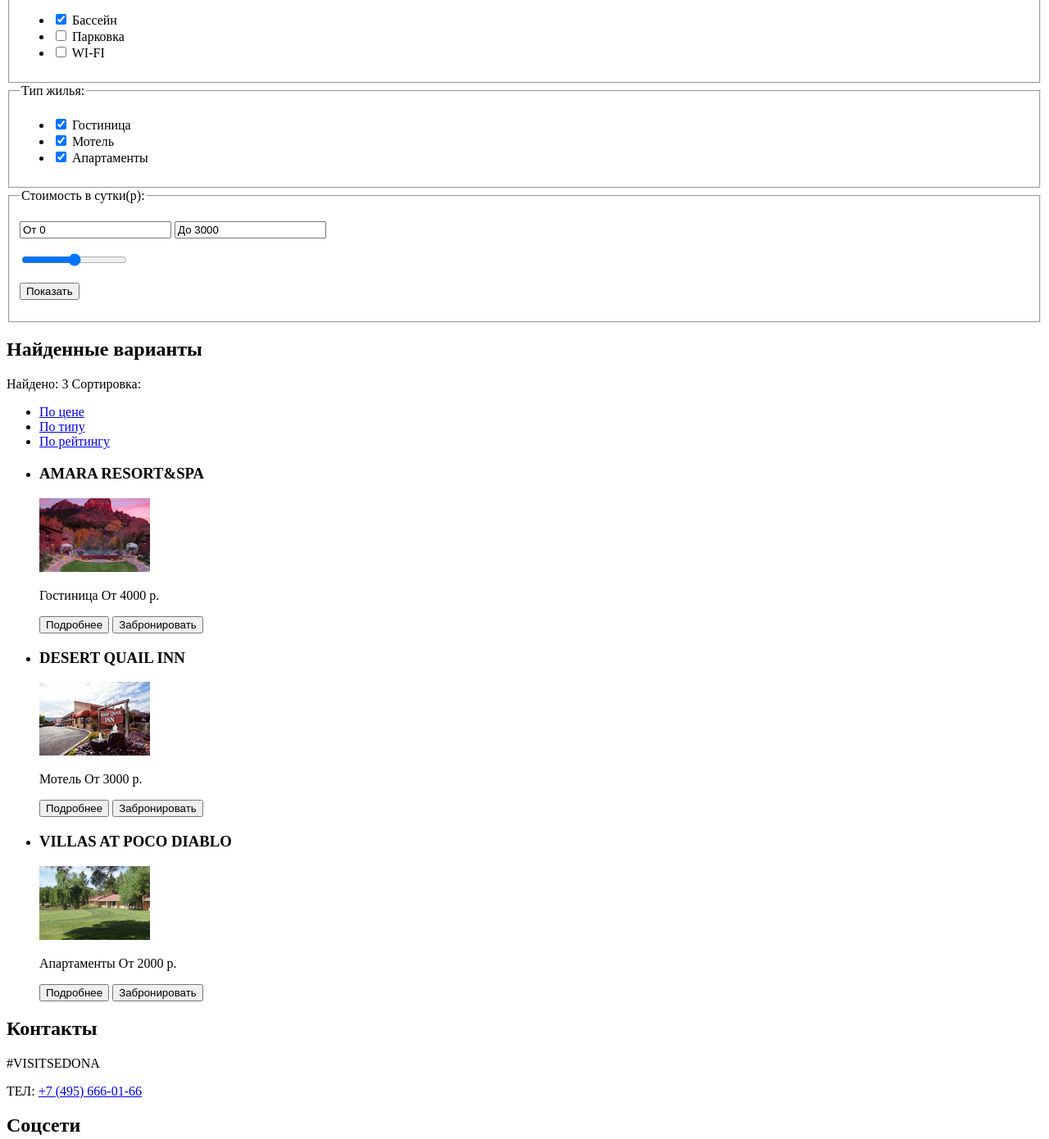
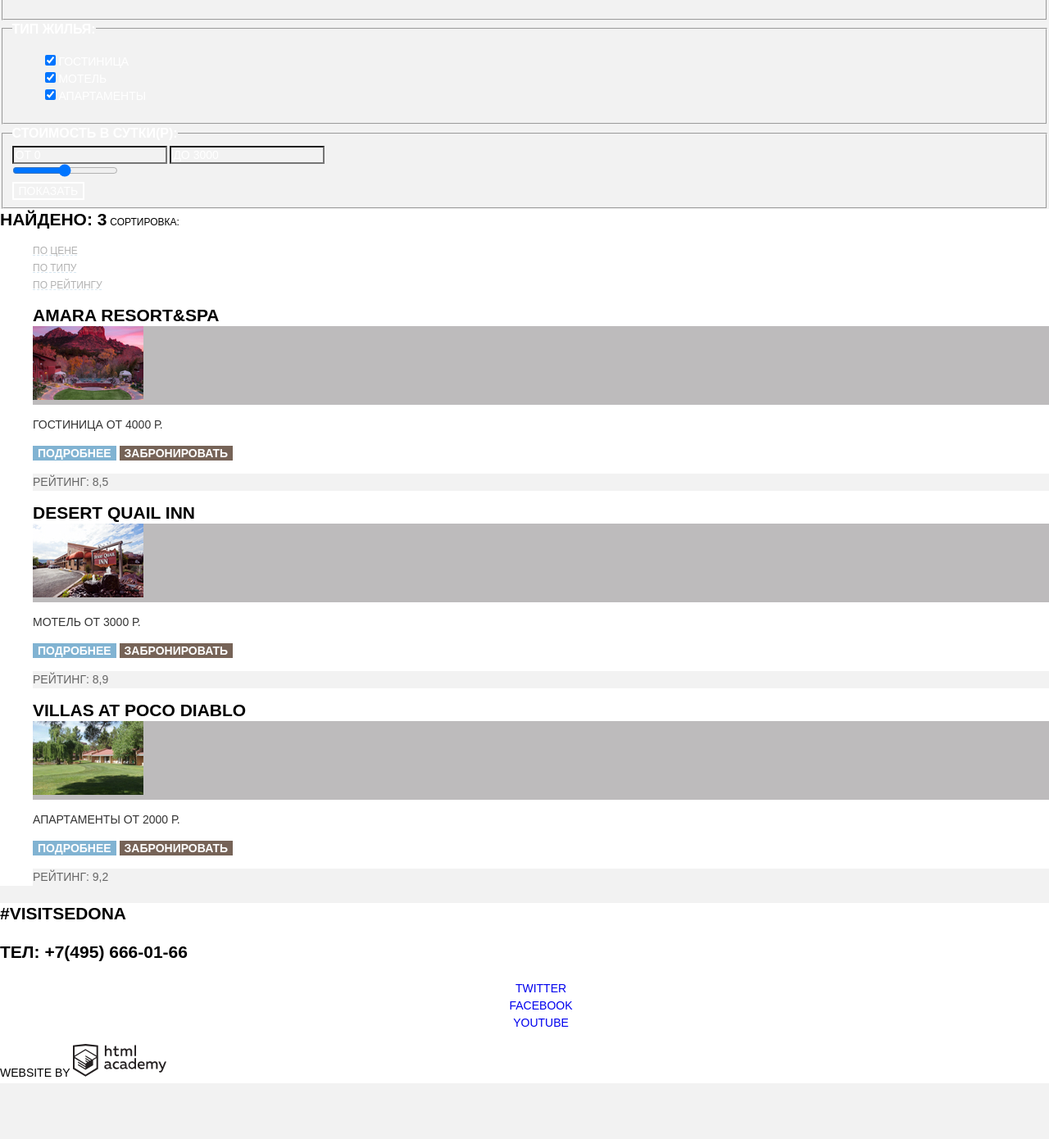
Before and after one commit to OlgaMakeeva/135631-sedona-30, a plain HTML site: page catalog.html in a window 1280 px wide. Shown: the part 536-1926 px from the top of the page at 82% size. After the commit the page ends 1872 px from the top, so only its background shows below. Drawn offline with Linux system fonts and the light colour scheme.

Commit message:
ДЗ Стилизация внутренней страницы

```diff
--- a/catalog.html
+++ b/catalog.html
@@ -1,48 +1,51 @@
 <!DOCTYPE html>
-<html lang="ru">
+<html class="page" lang="ru">
  	<head>
     	<meta charset="utf-8">
     	<title>HTML Academy: Седона</title>
+      <link rel="stylesheet" href="css/normalize.css">
+      <link rel="stylesheet" href="css/style.css">
     	<link rel="icon" href="favicon.ico">
     	<link rel="icon" href="img/favicon-152.svg" type="image/svg+xml">
     	<link rel="apple-touch-icon" href="img/favicon-180.png">
     	<link rel="manifest" href="manifest.webmanifest">
  	</head>
-<body>
-  	<header>
-  		<nav>
-  			<a href="index.html">
+<body class="page-body">
+  <header class="main-header">
+  	<nav class="main-nav">
+  		<a  class="main-logo" href="index.html">
   			<img src="img/logo.svg" width="138" height="70" alt="Логотип Седона">
   		</a>
-  			<ul>
-  				<li><a href="blank.html">Информация</a></li>
-  				<li><a href="blank.html">Фото и видео</a></li>
-  				<li><a href="blank.html">Карта штата</a></li>
-  				<li><a href="catalog.html">Гостиницы</a></li>
+  			<ul class="site-nav">
+  				<li class="site-nav-link"><a href="blank.html">Информация</a></li>
+  				<li class="site-nav-link"><a href="blank.html">Фото и видео</a></li>
+  				<li class="site-nav-link"><a href="blank.html">Карта штата</a></li>
+  				<li class="site-nav-link site-nav-link-visited"><a href="catalog.html">Гостиницы</a></li>
   			</ul>
   		</nav>
   	</header>
 
-  	<main>
-  		<h1>Поиск гостиницы</h1>
+  	<main class="container">
+  		<h1 hidden>Поиск гостиницы</h1>
 
-  		<section>
-  			<h2>Фильтр жилья</h2>
+  		<section class="filters">
+  			<h2 hidden>Фильтр жилья</h2>
+  			<div class="catalog-img">
           <img src="img/background-catalog.jpg" width="1200" height="210" alt="Седона">
-
-  			<form method="get" action="https://echo.htmlacademy.ru/">
+        </div>
+  			<form class="filter" method="get" action="https://echo.htmlacademy.ru/">
       			<fieldset>
       				<legend>Инфраструктура:</legend>
       					<ul>
-      						<li>
+      						<li class="filter-option">
       							<input type="checkbox" name="pool" id="filter-pool" checked>
       							<label for="filter-pool">Бассейн</label>
       						</li>
-      						<li>
+      						<li class="filter-option">
       							<input type="checkbox" name="parking" id="filter-parking">
       							<label for="filter-parking">Парковка</label>
       						</li>
-      						<li>
+      						<li class="filter-option">
       							<input type="checkbox" name="wifi" id="filter-wifi">
       							<label for="filter-wifi">WI-FI</label>
       						</li>
@@ -52,115 +55,136 @@
       			<fieldset>
         			<legend>Тип жилья:</legend>
         				<ul>
-      						<li>
+      						<li class="filter-option">
       							<input type="checkbox" name="hotel" id="filter-hotel" checked>
       							<label for="filter-hotel">Гостиница</label>
       						</li>
-      						<li>
+      						<li class="filter-option">
       							<input type="checkbox" name="motel" id="filter-motel" checked>
       							<label for="filter-motel">Мотель</label>
       						</li>
-      						<li>
+      						<li class="filter-option">
       							<input type="checkbox" name="apartments" id="filter-apartments" checked>
       							<label for="filter-apartments">Апартаменты</label>
       						</li>
       					</ul>
       			</fieldset>
-
 	      		<fieldset>
-	      			<legend>Стоимость в сутки(р):</legend>  <!--Это наверное совсем какие-то костыли у меня получились, а не форма.. Насколько я поняла, javascript мы не будем для нее писать-->
-	      			<p>
+	      		<legend>Стоимость в сутки(р):</legend>
+	      			<div class="filter-cost">
 	      				<input type="text" name="cost-min" value="От 0">
 	      				<input type="text" name="cost-max" value="До 3000">
-	      			</p>
-	      			<p>
+	      			</div>
+	      			<div>
 	      				<input type="range" min="0" max="3000" step="1" name="cost">
-	      			</p>
-	      			<p>
+	      			</div>
+	      			<div class="filter-button">
 	      				<button type="submit">Показать</button>
-	      			</p>
+	      			</div>
 	      		</fieldset>
     		</form>
   		</section>
 
-  		<section>
-  			<h2>Найденные варианты</h2>
+  		<section class="catalog">
+  			<h2 hidden>Найденные варианты</h2>
 
-  			<div>
+  			<div class="sort">
   				<span>Найдено: 3</span>
   				<span>Сортировка:</span>
-  				<ul>
-	  				<li><a href="#">По цене</a></li>
-	  				<li><a href="#">По типу</a></li>
-	  				<li><a href="#">По рейтингу</a></li>
+  				<ul class="sort-list">
+	  				<li class="sort-item"><a href="#">По цене</a></li>
+	  				<li class="sort-item"><a href="#">По типу</a></li>
+	  				<li class="sort-item"><a href="#">По рейтингу</a></li>
   				</ul>
   			</div>
-  			<div>
-  				<ul>
-  					<li>
-  						<h3>AMARA RESORT&amp;SPA</h3>
+
+  			<div class="catalog-hotels">
+  				<ul class="catalog-list">
+  					<li class="catalog-item">
+  						<a href="#">AMARA RESORT&amp;SPA</a>
+  						<div class="catalog-hotels-img">
                 <img src="img/hotel-amara.jpg" width="135" height="90" alt="amara">
+              </div>
   						<p>
   							<span>Гостиница</span>
   							<span>От 4000 р.</span>
   						</p>
-  						<p>
-  							<button type="button">Подробнее</button>
-  							<button type="button">Забронировать</button>
+  						<div class="catalog-hotels-button">
+  							<button class="catalog-hotels-button-more" type="button"><spun class="button-text">Подробнее</spun></button>
+  							<button class="catalog-hotels-button-book" type="button"><spun class="button-text">Забронировать</spun></button>
+  						</div>
+              <div class="rating">
+                <p class="rating-text">
+                  Рейтинг: 8,5
                 </p>
+              </div>
   					</li>
-  					<li>
-  						<h3>DESERT QUAIL INN</h3>
+  					<li class="catalog-item">
+  						<a href="#">DESERT QUAIL INN</a>
+  						<div class="catalog-hotels-img">
                 <img src="img/hotel-desert.jpg" width="135" height="90" alt="desert">
+              </div>
   						<p>
   							<span>Мотель</span>
   							<span>От 3000 р.</span>
   						</p>
-  						<p>
-  							<button type="button">Подробнее</button>
-  							<button type="button">Забронировать</button>
+  						<div class="catalog-hotels-button">
+  							<button class="catalog-hotels-button-more" type="button"><spun class="button-text">Подробнее</spun></button>
+  							<button class="catalog-hotels-button-book" type="button"><spun class="button-text">Забронировать</spun></button>
+  						</div>
+              <div class="rating">
+                <p class="rating-text">
+                  Рейтинг: 8,9
                 </p>
+              </div>
   					</li>
-  					<li>
-  						<h3>VILLAS AT POCO DIABLO</h3>
+  					<li class="catalog-item">
+  						<a href="#">VILLAS AT POCO DIABLO</a>
+  						<div class="catalog-hotels-img">
                 <img src="img/hotel-villas.jpg" width="135" height="90" alt="villas">
+              </div>
   						<p>
   							<span>Апартаменты</span>
   							<span>От 2000 р.</span>
   						</p>
-  						<p>
-  							<button type="button">Подробнее</button>
-  							<button type="button">Забронировать</button>
+  						<div class="catalog-hotels-button">
+  							<button class="catalog-hotels-button-more" type="button"><spun class="button-text">Подробнее</spun></button>
+  							<button class="catalog-hotels-button-book" type="button"><spun class="button-text">Забронировать</spun></button>
+  						</div>
+              <div class="rating">
+                <p class="rating-text">
+                  Рейтинг: 9,2
                 </p>
+              </div>
   					</li>
   				</ul>
   			</div>
   		</section>
   	</main>
-  	<footer>
-		<section>
-  			<h2>Контакты</h2>
-  			<p>#VISITSEDONA</p>
-  			<p>ТЕЛ: <a href="tel:+74956660166">+7 (495) 666-01-66</a></p>
+  	     <footer class="main-footer">
+        <section class="footer-contacts">
+          <h2 hidden class="title-hidden">Контакты</h2>
+            <p class="footer-text">#VISITSEDONA</p>
+            <p class="footer-phone" >ТЕЛ: <a href="tel:+74956660166">+7(495) 666-01-66</a></p>
         </section>
-		<section>
-  			<h2>Соцсети</h2>
-  			<ul>
-		     	<li>
-		        	<a href="#">Twitter</a>
+        <section class="footer-social">
+          <h2 hidden class="title-hidden">Соцсети</h2>
+          <ul class="social-list">
+            <li class="social-item">
+                <a class="social-button" href="#">Twitter</a>
               </li>
-			    <li>
-			        <a href="#">Facebook</a>
+              <li class="social-item">
+                 <a  class="social-button" href="#">Facebook</a>
               </li>
-			    <li>
-			        <a href="#">YouTube</a>
+              <li class="social-item">
+                <a  class="social-button" href="#">YouTube</a>
               </li>
           </ul>
         </section>
-  			<p>
+        <p class="footer-copyright">
           WEBSITE BY
-  				<a href="https://htmlacademy.ru/intensive/htmlcss">
-  					<img src="img/logo-htmlacademy.svg" width="115" height="41" alt="Логотип htmlacademy">
+          <a class="button-copy" href="https://htmlacademy.ru/intensive/htmlcss">
+            <img class="logo-copy" src="img/logo-htmlacademy.svg" width="115" height="41" alt="Логотип htmlacademy">
           </a>
         </p>
       </footer>
--- a/css/style.css
+++ b/css/style.css
@@ -95,8 +95,12 @@ img {
 	color: var(--basic-light);
 }
 
-.site-nav a:focus {
+.site-nav a:active {
 	opacity: 30%;
+}
+
+.site-nav-link-visited a:visited {
+	color: var(--basic-dark);
 }
 
 /*Main Image*/
@@ -248,6 +252,174 @@ img {
 	background-color: var(--special-active);
 }
 
+/*Catalog*/
+
+.catalog-img {
+	background-color: var(--special-active);
+}
+
+.catalog {
+	background-color: var(--basic-white);
+}
+
+/*Filters*/
+
+.filter {
+	color: var(--basic-white);
+}
+
+.filter legend {
+	font-size: 16px;
+	line-height: 21px;
+	font-weight: 700;
+}
+
+.filter ul {
+	list-style: none;
+}
+
+ .filter-option label {
+ 	font-size: 14px;
+	line-height: 21px;
+	font-weight: 400;
+ }
+
+ .filter-cost input {
+ 	background: transparent;
+ 	color: var(--basic-white);
+ 	text-transform: uppercase;
+ }
+
+.filter-button button {
+	background: transparent;
+ 	color: var(--basic-white);
+ 	text-transform: uppercase;
+ 	border: 2px solid var(--basic-white);
+}
+
+.filter-button button:hover {
+	background-color: var(--basic-white);
+	color: var(--basic-accent-black);
+}
+
+/*Sort*/
+
+.sort span:nth-child(1) {
+	font-size: 21px;
+	line-height: 26px;
+	font-weight: 700;
+	color: var(--basic-accent-black);
+}
+
+.sort span:nth-child(2),
+.sort-list a {
+	font-size: 12px;
+	line-height: 18px;
+	color: var(--basic-accent-black);
+}
+
+.sort-list {
+	list-style: none;
+}
+
+.sort-list a {
+	opacity: 30%;
+	text-decoration: 1px underline;
+	text-decoration-color: var(--basic-light);
+	text-decoration-style: dashed;
+}
+
+.sort-list a:hover {
+	opacity: 100%;
+	color: var(--basic-light);
+}
+
+.sort-list a:active,
+.sort-list a:focus {
+	opacity: 100%;
+	color: var(--basic-accent-black);
+	text-decoration: none;
+}
+/*  не смогла сделать, чтоб посещенная ссылка меняла цвет,
+тогда перестает работать a:activ;
+.sort-list a:visited {
+	opacity: 100%;
+	color: var(--basic-light);
+	text-decoration: none;
+}
+*/
+
+/*Catalog Hotels*/
+
+.catalog-hotels-img {
+	background-color: var(--special-active);
+}
+
+.catalog-list {
+	list-style: none;
+}
+
+.catalog-item a {
+	color: var(--basic-accent-black);
+	font-size: 21px;
+	line-height: 26px;
+	font-weight: 700;
+}
+
+.catalog-item a:hover {
+	color: var(--basic-light);
+}
+
+.catalog-item a:active {
+	color: var(--basic-accent-black);
+	opacity: 30%;
+}
+
+.catalog-hotels-button-more,
+.catalog-hotels-button-book {
+	text-transform: uppercase;
+	font-weight: 700;
+	color: var(--basic-white);
+	border: none;
+}
+
+.catalog-hotels-button-more {
+	background-color: var(--basic-light);
+}
+
+.catalog-hotels-button-more:hover {
+	background-color: var(--basic-light-hover);
+}
+
+.catalog-hotels-button-more:active {
+	background-color: var(--basic-light-active);
+}
+
+.catalog-hotels-button-more:active .button-text {
+	opacity: 30%;
+}
+
+.catalog-hotels-button-book {
+	background-color: var(--basic-dark);
+}
+
+.catalog-hotels-button-book:hover {
+	background-color: var(--basic-dark-hover);
+}
+
+.catalog-hotels-button-book:active {
+	background-color: var(--basic-dark-active)
+}
+
+.catalog-hotels-button-book:active .button-text {
+	opacity: 30%;
+}
+
+.rating-text {
+	background-color: var(--basic-light-neutral);
+	color: var(--accent-extra-neutral);
+}
+
 /*Footer*/
 
 .main-footer {
```
Also changed, not shown: index.html (+1 -2 lines). Lines whose indentation alone changed are shown as unchanged.
